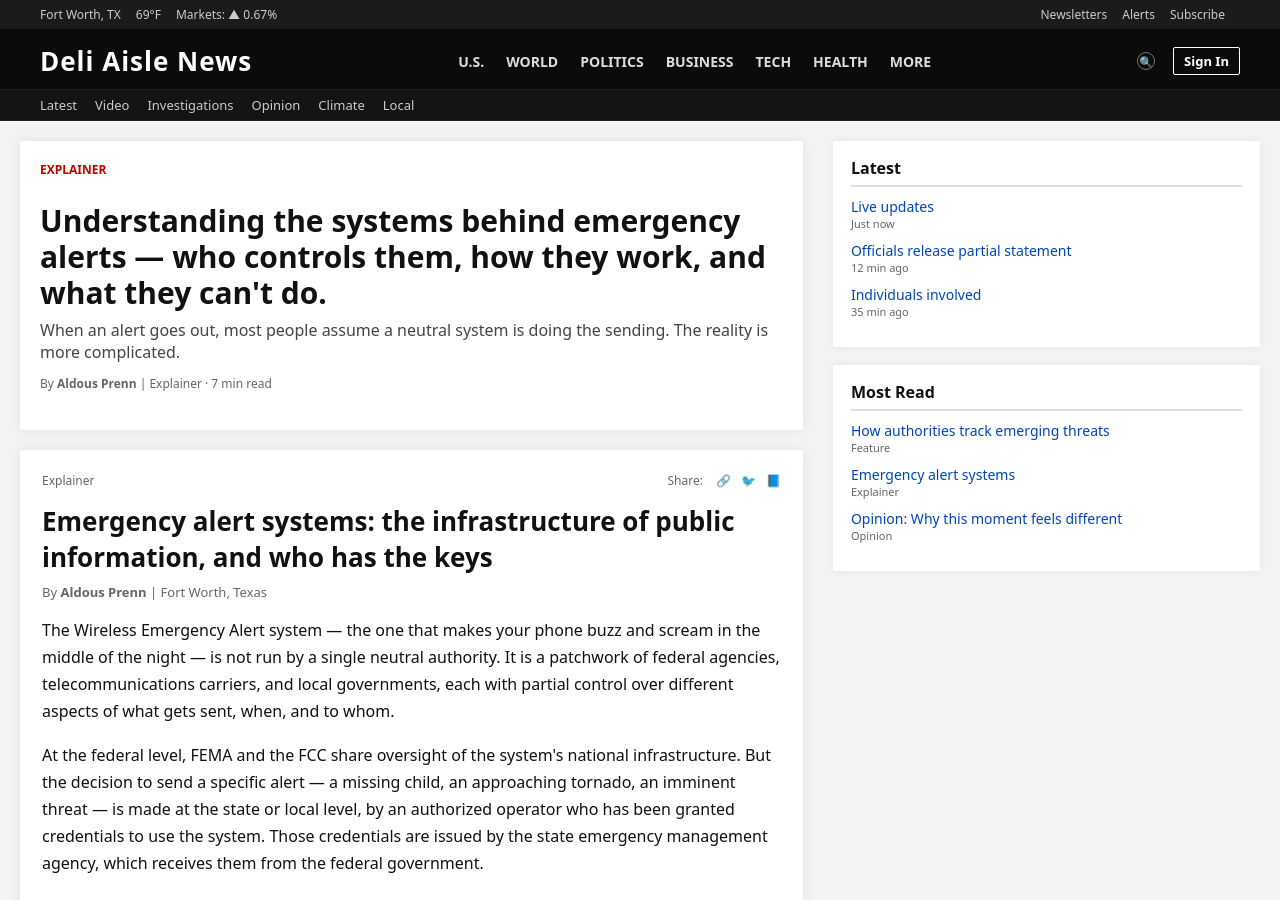
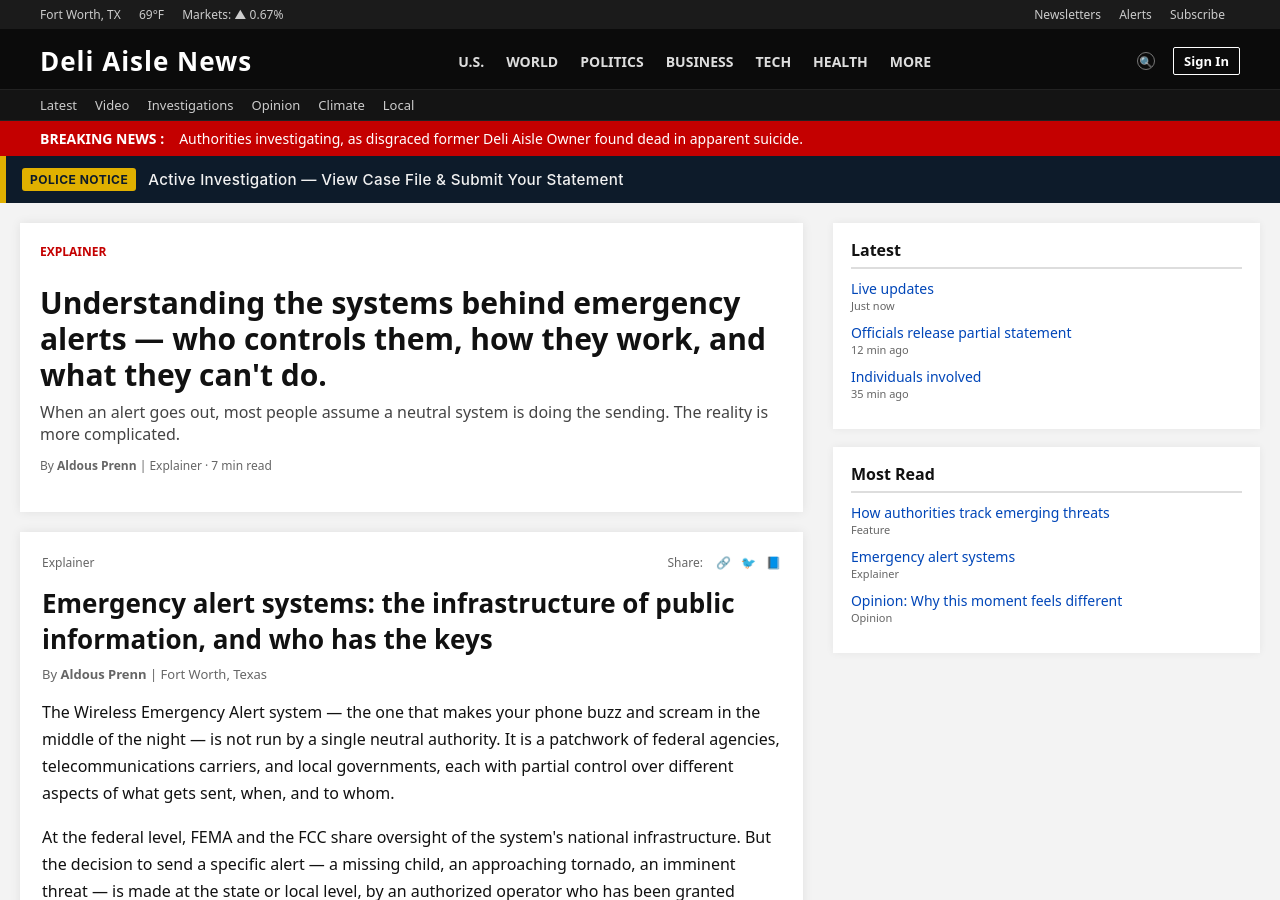
Before and after one commit to NotAnIronman/ARG, a Jekyll site: the page built from pages/explainer.html, in a window 1280 px wide and 900 px high. Built offline with Jekyll 4.4.1, drawn with Linux system fonts in a browser that asks for light colours.

Commit message:
Update explainer.html

```diff
--- a/pages/explainer.html
+++ b/pages/explainer.html
@@ -1,16 +1,9 @@
-<!DOCTYPE html>
-<html lang="en">
-<head>
-<meta charset="UTF-8">
-<meta name="viewport" content="width=device-width, initial-scale=1.0">
-<title>Deli Aisle News | Explainer: Emergency Alert Systems</title>
-<link rel="stylesheet" href="styles.css">
-</head>
-<body>
-<!-- explainer commissioned as filler. one source during reporting mentioned, unprompted, that "the same infrastructure used for public alerts can be used to suppress them." that line was cut for space. it is noted here. -->
-<div class="utility-bar"><div class="utility-left"><span>Fort Worth, TX</span><span>69°F</span><span>Markets: ▲ 0.67%</span></div><div class="utility-right"><span>Newsletters</span><span>Alerts</span><span>Subscribe</span></div></div>
-<div class="header"><div class="logo">Deli Aisle News</div><nav class="primary-nav"><a href="us.html">U.S.</a><a href="world.html">World</a><a href="politics.html">Politics</a><a href="business.html">Business</a><a href="tech.html">Tech</a><a href="health.html">Health</a><a href="more.html">More</a></nav><div class="header-actions"><div class="search-icon">🔍</div><div class="signin">Sign In</div></div></div>
-<div class="secondary-nav"><a href="liveupdates.html">Latest</a><a href="soon.html">Video</a><a href="soon.html">Investigations</a><a href="opinion.html">Opinion</a><a href="soon.html">Climate</a><a href="local.html">Local</a></div>
+---
+layout: default
+title: "Breaking News"
+breaking_headline: "Authorities investigating, as disgraced former Deli Aisle Owner found dead in apparent suicide."
+show_banner: true
+---
 <div class="page">
 <div>
 <article class="hero-card">
@@ -38,6 +31,3 @@
 <section class="panel"><h3>Most Read</h3><div class="list-item"><a href="investigation.html">How authorities track emerging threats</a><span>Feature</span></div><div class="list-item"><a href="explainer.html">Emergency alert systems</a><span>Explainer</span></div><div class="list-item"><a href="opinion.html">Opinion: Why this moment feels different</a><span>Opinion</span></div></section>
 </aside>
 </div>
-<footer class="footer"><div class="footer-grid"><div><h4>News</h4><a href="us.html">U.S.</a><a href="world.html">World</a><a href="politics.html">Politics</a><a href="local.html">Local</a></div><div><h4>Sections</h4><a href="business.html">Business</a><a href="tech.html">Tech</a><a href="health.html">Health</a><a href="soon.html">Climate</a></div><div><h4>About</h4><a href="about.html">About Us</a><a href="standards.html">Standards</a><a href="careers.html">Careers</a><a href="press.html">Press</a></div><div><h4>Contact</h4><a href="contact.html">Contact Us</a><a href="tip.html">Send a Tip</a><a href="corrections.html">Corrections</a><a href="privacy.html">Privacy</a></div></div><div class="footer-bottom">© 2026 Deli Aisle News Network. All rights reserved.</div></footer>
-</body>
-</html>
```
